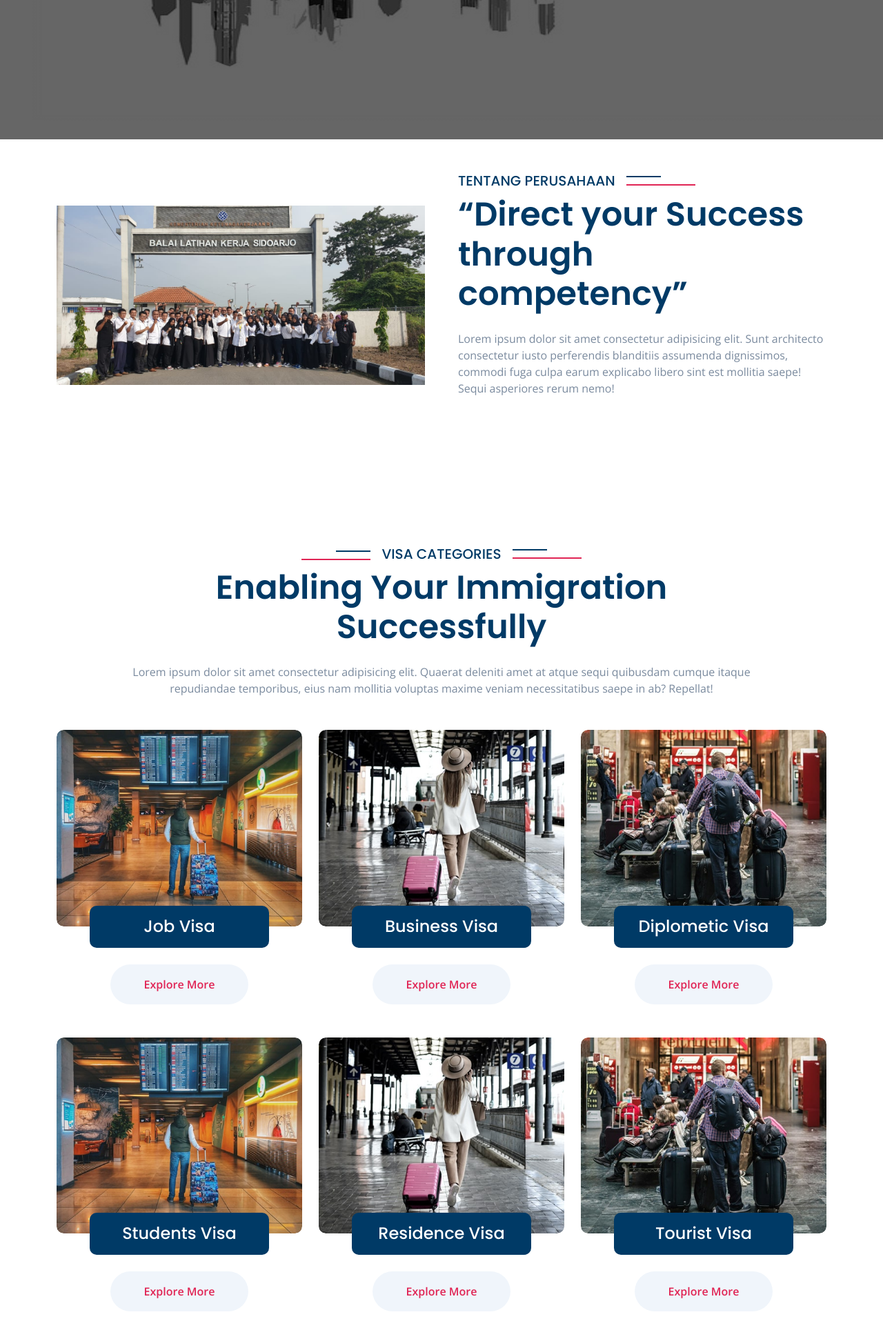
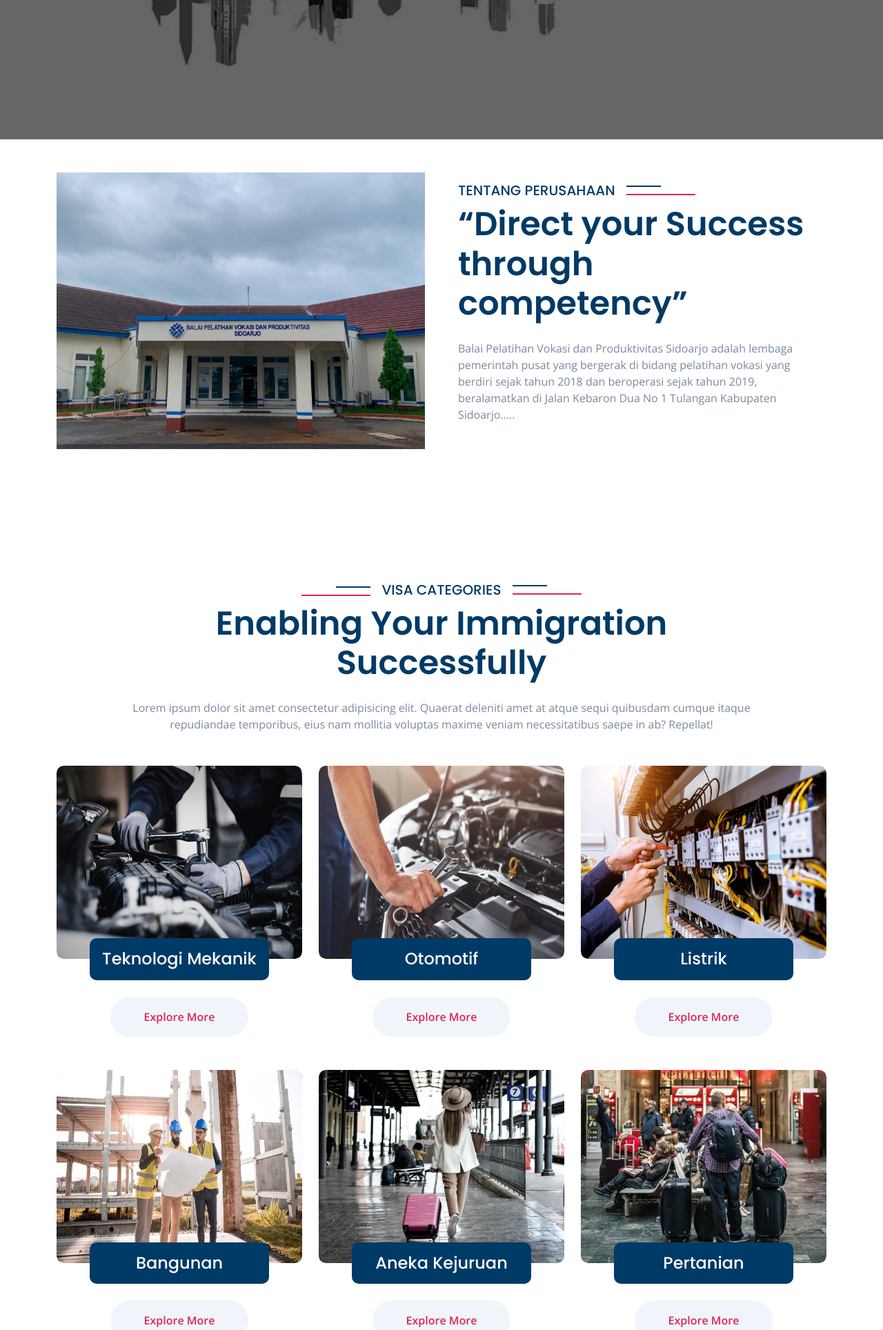
Before and after one commit to GilangAnggoro23/alumni-net, a PHP site: page / in a window 1280 px wide. Shown: the part 694-2622 px from the top of the page at 69% size. Run offline with PHP 8.4, Linux system fonts and the light colour scheme; some libraries are stand-ins or nearby versions.

Commit message:
commit kedua

```diff
--- a/css/main.css
+++ b/css/main.css
@@ -1,5 +1,8 @@
 .carousel-header .carousel-inner .carousel-item img{
     object-fit: fill !important;
+}
+.service .service-item .service-inner .service-img > img{
+    height: 280px;
 }
 
 @media(max-width : 992px){
--- a/index.html
+++ b/index.html
@@ -179,14 +179,14 @@
                 <div class="row g-5 align-items-center">
                     <div class="col-xl-6 wow fadeInLeft" data-wow-delay="0.1s">
                         <div class="bg-light rounded">
-                            <img src="img/Blk_gmbr.jpg" class="img-fluid w-100" style="margin-bottom: -7px;" alt="Image">
+                            <img src="img/gmbr_bpvp.jpg" class="img-fluid w-100" style="aspect-ratio: 4/3; object-fit: cover;" alt="Image">
 
                         </div>
                     </div>
                     <div class="col-xl-6 wow fadeInRight" data-wow-delay="0.3s">
                         <h5 class="sub-title pe-3">Tentang Perusahaan</h5>
                         <h1 class="display-5 mb-4">“Direct your Success through competency”</h1>
-                        <p class="mb-4">Lorem ipsum dolor sit amet consectetur adipisicing elit. Sunt architecto consectetur iusto perferendis blanditiis assumenda dignissimos, commodi fuga culpa earum explicabo libero sint est mollitia saepe! Sequi asperiores rerum nemo!</p>
+                        <p class="mb-4">Balai Pelatihan Vokasi dan Produktivitas Sidoarjo adalah lembaga pemerintah pusat yang bergerak di bidang pelatihan vokasi yang berdiri sejak tahun 2018 dan beroperasi sejak tahun 2019, beralamatkan di Jalan Kebaron Dua No 1 Tulangan Kabupaten Sidoarjo.....</p>
 
                     </div>
                 </div>
@@ -271,25 +271,97 @@
                     <h1 class="display-5 mb-4">Enabling Your Immigration Successfully</h1>
                     <p class="mb-0">Lorem ipsum dolor sit amet consectetur adipisicing elit. Quaerat deleniti amet at atque sequi quibusdam cumque itaque repudiandae temporibus, eius nam mollitia voluptas maxime veniam necessitatibus saepe in ab? Repellat!</p>
                 </div>
-                <div class="row g-4">
+                <div class="row g-4 ">
                     <div class="col-lg-6 col-xl-4 wow fadeInUp" data-wow-delay="0.1s">
                         <div class="service-item">
                             <div class="service-inner">
                                 <div class="service-img">
-                                    <img src="img/service-1.jpg" class="img-fluid w-100 rounded" alt="Image">
+                                    <img src="img/otomotif_1.jpg" class="img-fluid w-100 rounded" alt="Image">
                                 </div>
                                 <div class="service-title">
                                     <div class="service-title-name">
                                         <div class="bg-primary text-center rounded p-3 mx-5 mb-4">
-                                            <a href="#" class="h4 text-white mb-0">Job Visa</a>
+                                            <a href="#" class="h4 text-white mb-0">Teknologi Mekanik</a>
                                         </div>
                                         <a class="btn bg-light text-secondary rounded-pill py-3 px-5 mb-4" href="#">Explore More</a>
                                     </div>
                                     <div class="service-content pb-4">
-                                        <a href="#"><h4 class="text-white mb-4 py-3">Job Visa</h4></a>
+                                        <a href="#"><h4 class="text-white mb-4 py-3">Teknologi Mekanik</h4></a>
                                         <div class="px-4">
                                             <p class="mb-4">Lorem ipsum dolor sit amet consectetur, adipisicing elit. Mollitia fugit dolores nesciunt adipisci obcaecati veritatis cum, ratione aspernatur autem velit.</p>
                                             <a class="btn btn-primary border-secondary rounded-pill py-3 px-5" href="#">Explore More</a>
+                                        </div>
+                                    </div>
+                                </div>
+                            </div>
+                        </div>
+                    </div>
+                    <div class="col-lg-6 col-xl-4 wow fadeInUp" data-wow-delay="0.3s">
+                        <div class="service-item">
+                            <div class="service-inner">
+                                <div class="service-img">
+                                    <img src="img/otomotif_3.jpeg" class="img-fluid w-100 rounded" alt="Image">
+                                </div>
+                                <div class="service-title">
+                                    <div class="service-title-name">
+                                        <div class="bg-primary text-center rounded p-3 mx-5 mb-4">
+                                            <a href="#" class="h4 text-white mb-0">Otomotif</a>
+                                        </div>
+                                        <a class="btn bg-light text-secondary rounded-pill py-3 px-5 mb-4" href="#">Explore More</a>
+                                    </div>
+                                    <div class="service-content pb-4">
+                                        <a href="#"><h4 class="text-white mb-4 py-3">Otomotif</h4></a>
+                                        <div class="px-4">
+                                            <p class="mb-4">Lorem ipsum dolor sit amet consectetur, adipisicing elit. Mollitia fugit dolores nesciunt adipisci obcaecati veritatis cum, ratione aspernatur autem velit.</p>
+                                            <a class="btn btn-primary border-secondary rounded-pill text-white py-3 px-5" href="#">Explore More</a>
+                                        </div>
+                                    </div>
+                                </div>
+                            </div>
+                        </div>
+                    </div>
+                    <div class="col-lg-6 col-xl-4 wow fadeInUp" data-wow-delay="0.5s">
+                        <div class="service-item">
+                            <div class="service-inner">
+                                <div class="service-img">
+                                    <img src="img/listrik.webp" class="img-fluid w-100 rounded" alt="Image">
+                                </div>
+                                <div class="service-title">
+                                    <div class="service-title-name">
+                                        <div class="bg-primary text-center rounded p-3 mx-5 mb-4">
+                                            <a href="#" class="h4 text-white mb-0">Listrik</a>
+                                        </div>
+                                        <a class="btn bg-light text-secondary rounded-pill py-3 px-5 mb-4" href="#">Explore More</a>
+                                    </div>
+                                    <div class="service-content pb-4">
+                                        <a href="#"><h4 class="text-white mb-4 py-3">Listrik</h4></a>
+                                        <div class="px-4">
+                                            <p class="mb-4">Lorem ipsum dolor sit amet consectetur, adipisicing elit. Mollitia fugit dolores nesciunt adipisci obcaecati veritatis cum, ratione aspernatur autem velit.</p>
+                                            <a class="btn btn-primary border-secondary rounded-pill text-white py-3 px-5" href="#">Explore More</a>
+                                        </div>
+                                    </div>
+                                </div>
+                            </div>
+                        </div>
+                    </div>
+                    <div class="col-lg-6 col-xl-4 wow fadeInUp" data-wow-delay="0.1s">
+                        <div class="service-item">
+                            <div class="service-inner">
+                                <div class="service-img">
+                                    <img src="img/building_1.jpg" class="img-fluid w-100 rounded" alt="Image">
+                                </div>
+                                <div class="service-title">
+                                    <div class="service-title-name">
+                                        <div class="bg-primary text-center rounded p-3 mx-5 mb-4">
+                                            <a href="#" class="h4 text-white mb-0">Bangunan</a>
+                                        </div>
+                                        <a class="btn bg-light text-secondary rounded-pill py-3 px-5 mb-4" href="#">Explore More</a>
+                                    </div>
+                                    <div class="service-content pb-4">
+                                        <a href="#"><h4 class="text-white mb-4 py-3">Bangunan</h4></a>
+                                        <div class="px-4">
+                                            <p class="mb-4">Lorem ipsum dolor sit amet consectetur, adipisicing elit. Mollitia fugit dolores nesciunt adipisci obcaecati veritatis cum, ratione aspernatur autem velit.</p>
+                                            <a class="btn btn-primary border-secondary rounded-pill text-white py-3 px-5" href="#">Explore More</a>
                                         </div>
                                     </div>
                                 </div>
@@ -305,12 +377,12 @@
                                 <div class="service-title">
                                     <div class="service-title-name">
                                         <div class="bg-primary text-center rounded p-3 mx-5 mb-4">
-                                            <a href="#" class="h4 text-white mb-0">Business Visa</a>
+                                            <a href="#" class="h4 text-white mb-0">Aneka Kejuruan</a>
                                         </div>
                                         <a class="btn bg-light text-secondary rounded-pill py-3 px-5 mb-4" href="#">Explore More</a>
                                     </div>
                                     <div class="service-content pb-4">
-                                        <a href="#"><h4 class="text-white mb-4 py-3">Business Visa</h4></a>
+                                        <a href="#"><h4 class="text-white mb-4 py-3">Aneka Kejuruan</h4></a>
                                         <div class="px-4">
                                             <p class="mb-4">Lorem ipsum dolor sit amet consectetur, adipisicing elit. Mollitia fugit dolores nesciunt adipisci obcaecati veritatis cum, ratione aspernatur autem velit.</p>
                                             <a class="btn btn-primary border-secondary rounded-pill text-white py-3 px-5" href="#">Explore More</a>
@@ -329,12 +401,12 @@
                                 <div class="service-title">
                                     <div class="service-title-name">
                                         <div class="bg-primary text-center rounded p-3 mx-5 mb-4">
-                                            <a href="#" class="h4 text-white mb-0">Diplometic Visa</a>
+                                            <a href="#" class="h4 text-white mb-0">Pertanian</a>
                                         </div>
                                         <a class="btn bg-light text-secondary rounded-pill py-3 px-5 mb-4" href="#">Explore More</a>
                                     </div>
                                     <div class="service-content pb-4">
-                                        <a href="#"><h4 class="text-white mb-4 py-3">Diplometic Visa</h4></a>
+                                        <a href="#"><h4 class="text-white mb-4 py-3">Pertanian</h4></a>
                                         <div class="px-4">
                                             <p class="mb-4">Lorem ipsum dolor sit amet consectetur, adipisicing elit. Mollitia fugit dolores nesciunt adipisci obcaecati veritatis cum, ratione aspernatur autem velit.</p>
                                             <a class="btn btn-primary border-secondary rounded-pill text-white py-3 px-5" href="#">Explore More</a>
@@ -344,77 +416,8 @@
                             </div>
                         </div>
                     </div>
-                    <div class="col-lg-6 col-xl-4 wow fadeInUp" data-wow-delay="0.1s">
-                        <div class="service-item">
-                            <div class="service-inner">
-                                <div class="service-img">
-                                    <img src="img/service-1.jpg" class="img-fluid w-100 rounded" alt="Image">
-                                </div>
-                                <div class="service-title">
-                                    <div class="service-title-name">
-                                        <div class="bg-primary text-center rounded p-3 mx-5 mb-4">
-                                            <a href="#" class="h4 text-white mb-0">Students Visa</a>
-                                        </div>
-                                        <a class="btn bg-light text-secondary rounded-pill py-3 px-5 mb-4" href="#">Explore More</a>
-                                    </div>
-                                    <div class="service-content pb-4">
-                                        <a href="#"><h4 class="text-white mb-4 py-3">Students Visa</h4></a>
-                                        <div class="px-4">
-                                            <p class="mb-4">Lorem ipsum dolor sit amet consectetur, adipisicing elit. Mollitia fugit dolores nesciunt adipisci obcaecati veritatis cum, ratione aspernatur autem velit.</p>
-                                            <a class="btn btn-primary border-secondary rounded-pill text-white py-3 px-5" href="#">Explore More</a>
-                                        </div>
-                                    </div>
-                                </div>
-                            </div>
-                        </div>
-                    </div>
-                    <div class="col-lg-6 col-xl-4 wow fadeInUp" data-wow-delay="0.3s">
-                        <div class="service-item">
-                            <div class="service-inner">
-                                <div class="service-img">
-                                    <img src="img/service-2.jpg" class="img-fluid w-100 rounded" alt="Image">
-                                </div>
-                                <div class="service-title">
-                                    <div class="service-title-name">
-                                        <div class="bg-primary text-center rounded p-3 mx-5 mb-4">
-                                            <a href="#" class="h4 text-white mb-0">Residence Visa</a>
-                                        </div>
-                                        <a class="btn bg-light text-secondary rounded-pill py-3 px-5 mb-4" href="#">Explore More</a>
-                                    </div>
-                                    <div class="service-content pb-4">
-                                        <a href="#"><h4 class="text-white mb-4 py-3">Residence Visa</h4></a>
-                                        <div class="px-4">
-                                            <p class="mb-4">Lorem ipsum dolor sit amet consectetur, adipisicing elit. Mollitia fugit dolores nesciunt adipisci obcaecati veritatis cum, ratione aspernatur autem velit.</p>
-                                            <a class="btn btn-primary border-secondary rounded-pill text-white py-3 px-5" href="#">Explore More</a>
-                                        </div>
-                                    </div>
-                                </div>
-                            </div>
-                        </div>
-                    </div>
-                    <div class="col-lg-6 col-xl-4 wow fadeInUp" data-wow-delay="0.5s">
-                        <div class="service-item">
-                            <div class="service-inner">
-                                <div class="service-img">
-                                    <img src="img/service-3.jpg" class="img-fluid w-100 rounded" alt="Image">
-                                </div>
-                                <div class="service-title">
-                                    <div class="service-title-name">
-                                        <div class="bg-primary text-center rounded p-3 mx-5 mb-4">
-                                            <a href="#" class="h4 text-white mb-0">Tourist Visa</a>
-                                        </div>
-                                        <a class="btn bg-light text-secondary rounded-pill py-3 px-5 mb-4" href="#">Explore More</a>
-                                    </div>
-                                    <div class="service-content pb-4">
-                                        <a href="#"><h4 class="text-white mb-4 py-3">Tourist Visa</h4></a>
-                                        <div class="px-4">
-                                            <p class="mb-4">Lorem ipsum dolor sit amet consectetur, adipisicing elit. Mollitia fugit dolores nesciunt adipisci obcaecati veritatis cum, ratione aspernatur autem velit.</p>
-                                            <a class="btn btn-primary border-secondary rounded-pill text-white py-3 px-5" href="#">Explore More</a>
-                                        </div>
-                                    </div>
-                                </div>
-                            </div>
-                        </div>
+                    <div class="col-12 text-center">
+                        <a class="btn btn-primary border-secondary rounded-pill py-3 px-5 wow fadeInUp" data-wow-delay="0.1s" href="#">More Detail</a>
                     </div>
                 </div>
             </div>
```
Also changed, not shown: img/building_1.jpg (added), img/gmbr_bpvp.jpg (added), img/listrik.webp (added), img/otomotif.png (added), img/otomotif_1.jpg (added), img/otomotif_3.jpeg (added).
